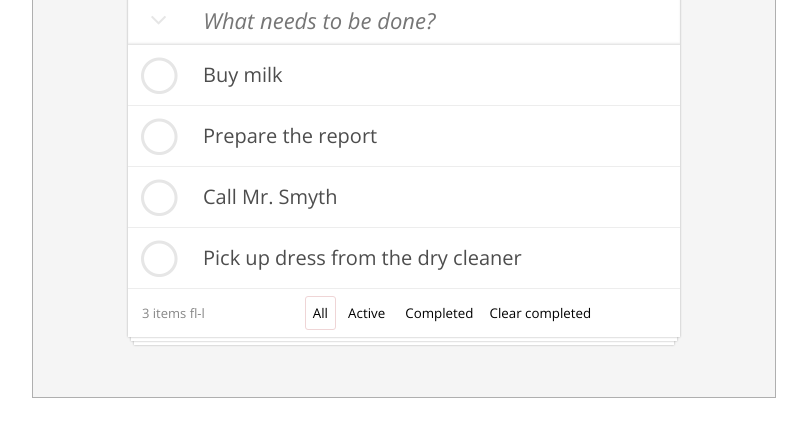
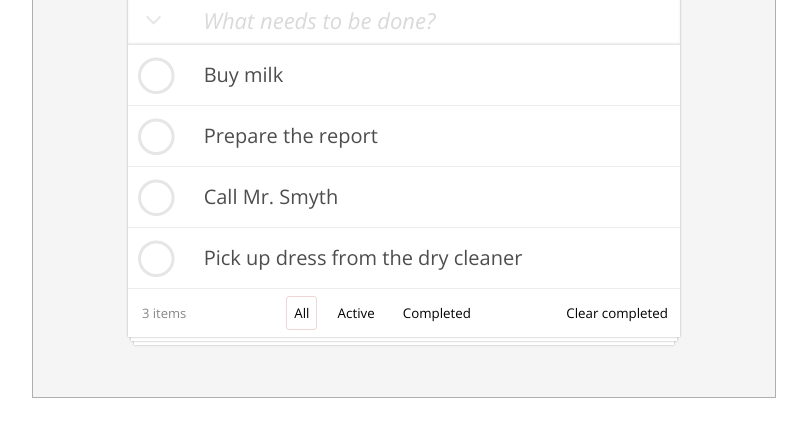
Before and after one commit to and-tol/ToDo2, a plain HTML site: page index2.html in a window 1280 px wide. Shown: the part 238-674 px from the top of the page, without its empty margins (236-1043 px from the left). Drawn offline with nearby package versions, Linux system fonts and the light colour scheme.

Commit message:
no message

```diff
--- a/css/style2.css
+++ b/css/style2.css
@@ -12,7 +12,7 @@ body
 
 .fl-r
 {
-    float: fl-r;
+    float: right;
 }
 
 .cf
@@ -27,31 +27,32 @@ button
 {
     font-family: 'Open Sans', sans-serif;
 
+    box-sizing: border-box;
     margin: 0;
     padding: 0;
 
     border: none;
+    outline: none;
     background: none;
-    box-sizing: border-box;
-    outline: none;
 }
 
 input
 {
+    margin: 0;
     padding: 0;
-    margin: 0;
-color: #d9d9d9;
+
+    color: #d9d9d9;
 }
 
 .wrapper
 {
+    box-sizing: border-box;
     width: 744px;
     margin: 100px auto;
     padding: 25px 95px 60px;
 
     border: 1px solid #afafaf;
     background-color: #f5f5f5;
-    box-sizing: border-box;
 }
 
 h2
@@ -71,7 +72,7 @@ h2
 .fa
 {
     color: #e6e6e6;
-    margin-left: 10px;
+    /*margin-left: 10px;*/
 }
 
 /*.row-name,
@@ -98,8 +99,8 @@ h2
 {
     font-family: 'Open Sans', sans-serif;
     font-weight: 300;
+    /*width: 550px;*/
 
-    /*width: 550px;*/
     margin: 0 auto;
 
     color: #4d4d4d;
@@ -110,36 +111,85 @@ h2
 .btn-name
 {
     width: 43px;
+    margin-left: 4px;
     padding-top: 10px;
     padding-bottom: 10px;
-    margin-left: 4px;
 
     cursor: pointer;
 }
 
 .task-name
 {
+    font-family: 'Open Sans', sans-serif;
     font-size: 22px;
+    font-weight: 300;
     font-style: italic;
 
     display: inline-block;
 
+    width: 83%;
     padding-left: 24px;
+
+    color: #d9d9d9;
+    border: none;
     outline: none;
-    border: none;
-    color: #d9d9d9;
-    font-family: 'Open Sans', sans-serif;
-    font-weight: 300;
-    width: 83%;
 }
 
-.task-name:input-placeholder
+.task-name::placeholder
 {
+    font-family: 'Open Sans', sans-serif;
+    font-size: 22px;
+    font-weight: 300;
+
     color: #d9d9d9;
+}
+.task-name::-webkit-input-placeholder
+{
+    font-family: 'Open Sans', sans-serif;
     font-size: 22px;
+    font-weight: 300;
+
+    color: #d9d9d9;
+}
+
+.task-name::-moz-placeholder
+{
     font-family: 'Open Sans', sans-serif;
+    font-size: 22px;
     font-weight: 300;
+
+    color: #d9d9d9;
+} /* Firefox 19+ */
+
+.task-name:-moz-placeholder
+{
+    font-family: 'Open Sans', sans-serif;
+    font-size: 22px;
+    font-weight: 300;
+
+    color: #d9d9d9;
+} /* Firefox 18- */
+
+.task-name:-ms-input-placeholder
+{
+    font-family: 'Open Sans', sans-serif;
+    font-size: 22px;
+    font-weight: 300;
+
+    color: #d9d9d9;
 }
+
+
+
+
+
+
+
+
+
+
+
+
 
 .row
 {
@@ -161,22 +211,19 @@ input[type=checkbox]
 
 label
 {
-    width: 60px;
-
-    display: inline-block;
-
     cursor: pointer;
 }
 
 input[type='checkbox']:checked + label .fa-check
 {
-    /*content: "";*/
     visibility: visible;
 }
 
 .fa-stack
 {
     margin-top: 10px;
+    margin-right: 11px;
+    margin-left: 7px;
 }
 
 .fa-check
@@ -192,12 +239,13 @@ input[type='checkbox']:checked + label .fa-check
 {
     font-size: 20px;
 
+    overflow: hidden;
+
     box-sizing: border-box;
     min-height: 60px;
     padding-top: 15px;
+    padding-right: 40px;
     padding-left: 14px;
-    padding-right: 40px;
-    overflow: hidden;
 
     color: #4d4d4d;
     border: 1px solid transparent;
@@ -264,11 +312,12 @@ input[type='checkbox']:checked + label + .field
 {
     font-weight: 300;
 
-    margin-fl-r: 8px;
     padding: 7px;
 
+    border: 1px solid rgba(239, 213, 214, 0);
     border-radius: 3px;
-    border: 1px solid rgba(239, 213, 214, 0);
+
+    margin-right: 8px;
 }
 
 .btn:hover
@@ -279,16 +328,16 @@ input[type='checkbox']:checked + label + .field
 .buttons
 {
     display: inline-block;
+
     margin-left: 100px;
 }
 
 .btn-activ
 {
     border: 1px solid rgba(239, 213, 214, 1);
-
 }
 
 .clear-compl
 {
-    margin-fl-r: 18px;
+    margin-right: 18px;
 }
--- a/index2.html
+++ b/index2.html
@@ -24,19 +24,14 @@
         </div>
       </form>
 
-
       <div class="row">
-
-        <div class="fl-l">
         <input id="task1" type="checkbox" name="task2"/>
         <label for="task1" >
-            <span class="fa-stack fa-lg">
+          <span class="fa-stack fa-lg fl-l">
             <i class="fa fa-circle-thin fa-stack-2x" ></i>
             <i class="fa fa-check fa-stack-1x" ></i>
           </span>
         </label>
-        </div>
-
         <div class="field" contenteditable>Buy milk</div>
         <button class="del-task">
           <i class="fa fa-times fa-2x" aria-hidden="true"></i>
@@ -44,15 +39,13 @@
       </div>
 
       <div class="row">
-        <div class="fl-l">
-          <input id="task2" type="checkbox" name="task2"/>
+        <input class="" id="task2" type="checkbox" name="task2"/>
         <label for="task2" >
-            <span class="fa-stack fa-lg">
+          <span class="fa-stack fa-lg fl-l">
             <i class="fa fa-circle-thin fa-stack-2x" ></i>
             <i class="fa fa-check fa-stack-1x" ></i>
           </span>
         </label>
-        </div>
         <div class="field" contenteditable>Prepare the report</div>
         <button class="del-task">
           <i class="fa fa-times fa-2x" aria-hidden="true"></i>
@@ -60,45 +53,40 @@
       </div>
 
       <div class="row">
-        <div class="fl-l">
         <input id="task3" type="checkbox" name="task3"/>
         <label for="task3" >
-          <span class="fa-stack fa-lg">
-            <i class="fa fa-circle-thin fa-stack-2x" ></i>
-            <i class="fa fa-check fa-stack-1x" ></i>
+          <span class="fa-stack fa-lg fl-l">
+            <i class="fa fa-circle-thin fa-stack-2x"></i>
+            <i class="fa fa-check fa-stack-1x"></i>
           </span>
         </label>
-      </div>
         <div class="field" contenteditable>Call Mr. Smyth</div>
         <button class="del-task">
           <i class="fa fa-times fa-2x" aria-hidden="true"></i></button>
         </div>
 
         <div class="row">
-          <div class="fl-l">
           <input id="task4" type="checkbox" name="task4"/>
           <label for="task4" >
-              <span class="fa-stack fa-lg">
+            <span class="fa-stack fa-lg fl-l">
               <i class="fa fa-circle-thin fa-stack-2x" ></i>
               <i class="fa fa-check fa-stack-1x" ></i>
             </span>
           </label>
-          </div>
-          <div class="field right" contenteditable>Pick up dress from the dry cleaner</div>
+          <div class="field" contenteditable>Pick up dress from the dry cleaner</div>
           <button class="del-task">
             <i class="fa fa-times fa-2x" aria-hidden="true"></i>
           </button>
         </div>
 
-
         <div class="footer cf">
-          <div class="indicator fl-l"> 3 items fl-l</div>
+          <div class="indicator fl-l"> 3 items</div>
           <div class="buttons">
             <button class="btn all btn-activ">All</button>
             <button class="btn activ">Active</button>
             <button class="btn compl">Completed</button>
           </div>
-          <button class="btn right clear-compl">Clear completed</button>
+          <button class="btn clear-compl fl-r">Clear completed</button>
         </div>
       </div>
     </div>
```
Lines whose indentation alone changed are shown as unchanged.
